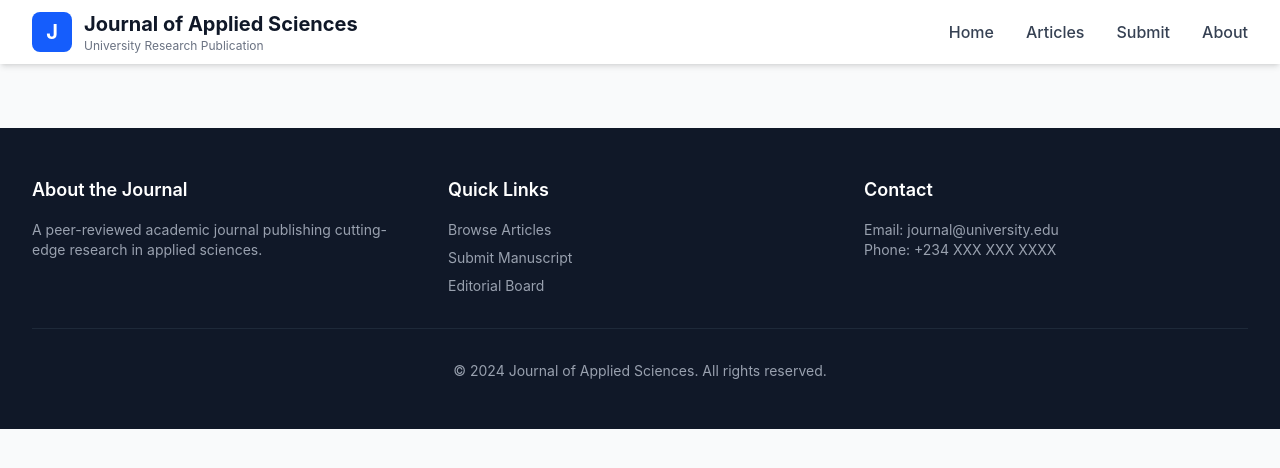
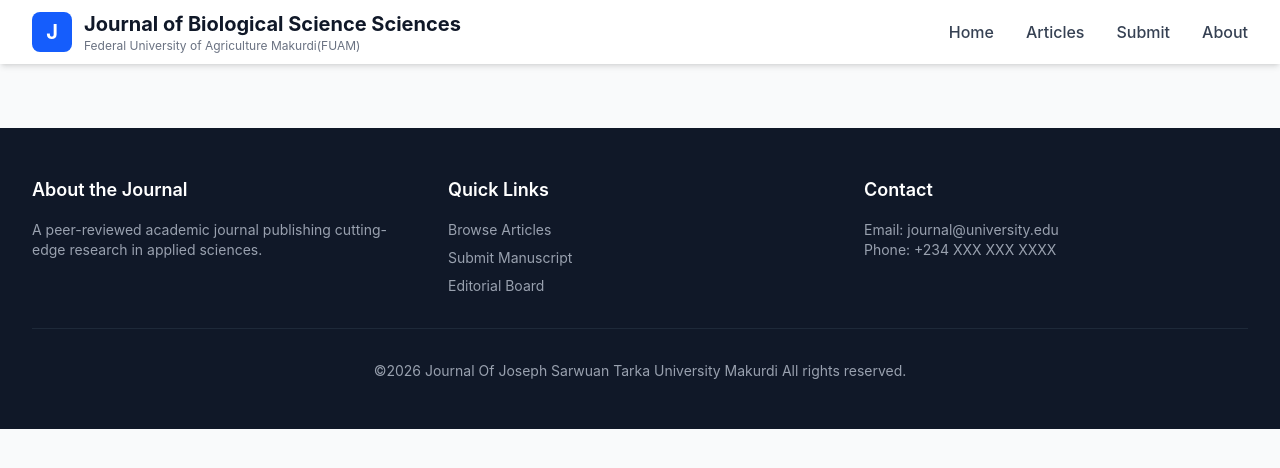
Before and after one commit to Sughnenter/journal-website, a React (Vite) app in the folder frontend/: page /about in a window 1280 px wide. Shown: the top 468 px of the page. Built offline with nearby package versions, Linux system fonts and the light colour scheme.

Commit message:
Add new components files

```diff
--- a/frontend/src/components/Footer.jsx
+++ b/frontend/src/components/Footer.jsx
@@ -29,7 +29,7 @@ export function Footer () {
               </div>
             </div>
             <div className="border-t border-gray-800 mt-8 pt-8 text-center text-gray-400 text-sm">
-              <p>&copy; 2024 Journal of Applied Sciences. All rights reserved.</p>
+              <p>&copy;2026 Journal Of Joseph Sarwuan Tarka University Makurdi  All rights reserved.</p>
             </div>
           </div>
         </footer>
--- a/frontend/src/components/Header.jsx
+++ b/frontend/src/components/Header.jsx
@@ -13,8 +13,8 @@ export function Header () {
                   <span className="text-white font-bold text-xl">J</span>
                 </div>
                 <div>
-                  <h1 className="text-xl font-bold text-gray-900">Journal of Applied Sciences</h1>
-                  <p className="text-xs text-gray-500">University Research Publication</p>
+                  <h1 className="text-xl font-bold text-gray-900">Journal of Biological Science Sciences</h1>
+                  <p className="text-xs text-gray-500">Federal University of Agriculture Makurdi(FUAM)</p>
                 </div>
               </Link>
 
--- /dev/null
+++ b/frontend/src/pages/AboutPage.jsx
@@ -0,0 +1,7 @@
+import React from 'react'
+
+export function AboutPage  () {
+  return (
+    <div>AboutPage</div>
+  )
+}
--- /dev/null
+++ b/frontend/src/pages/ArticleDetailPage.jsx
@@ -0,0 +1,7 @@
+import React from 'react'
+
+export function ArticleDetailPage () {
+  return (
+    <div>ArticleDetailPage</div>
+  )
+}
--- /dev/null
+++ b/frontend/src/pages/ArticlesPage.jsx
@@ -0,0 +1,7 @@
+import React from 'react'
+
+export function ArticlesPage ()  {
+  return (
+    <div>ArticlesPage</div>
+  )
+}
--- /dev/null
+++ b/frontend/src/pages/SubmitPage.jsx
@@ -0,0 +1,7 @@
+import React from 'react'
+
+export function SubmitPage ()  {
+  return (
+    <div>SubmitPage</div>
+  )
+}
```
